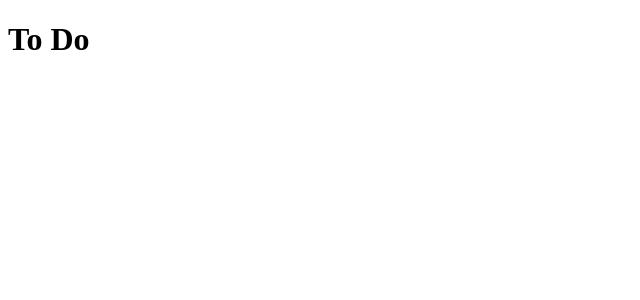
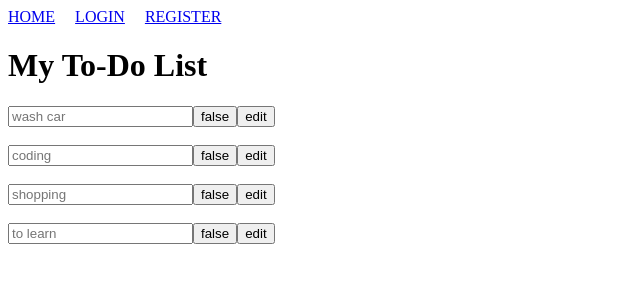
Before and after one commit to Manjunath-Gowdar/To-Do-App-deployment-experiment, a React (Create React App) app in the folder frontend/: page / in a window 1280 px wide. Shown: the top 300 px of the page, without its empty margins (0-640 px from the left). Built offline with nearby package versions, Linux system fonts and the light colour scheme.

Commit message:
implementing router

```diff
--- a/frontend/package.json
+++ b/frontend/package.json
@@ -8,6 +8,7 @@
     "@testing-library/user-event": "^13.5.0",
     "react": "^18.1.0",
     "react-dom": "^18.1.0",
+    "react-router-dom": "^6.3.0",
     "react-scripts": "5.0.1",
     "web-vitals": "^2.1.4"
   },
--- a/frontend/src/App.js
+++ b/frontend/src/App.js
@@ -1,10 +1,21 @@
 import React from 'react'
+import { BrowserRouter as Router, Route, Routes } from 'react-router-dom'
+import Header from './components/Header'
+import HomeScreen from './screens/HomeScreen'
 
 const App = () => {
   return (
-    <div className='App'>
-    <h1>To Do</h1>
-    </div>
+    <>
+      <Router>
+        <Header />
+        <main>
+          <Routes>
+            <Route path='/' element={<HomeScreen />} />
+            <Route path='/home' element={<HomeScreen />} />
+          </Routes>
+        </main>
+      </Router>
+    </>
   )
 }
 
--- /dev/null
+++ b/frontend/src/components/Header.js
@@ -0,0 +1,16 @@
+import React from 'react'
+import { Link } from "react-router-dom";
+
+const Header = () => {
+  return (
+    <header>
+      <nav>
+           <Link to='/home' style={{'padding-right':'20px'}}>HOME</Link>
+           <Link to='/login' style={{'padding-right':'20px'}}>LOGIN</Link>
+           <Link to='/register' style={{'padding-right':'20px'}}>REGISTER</Link>
+      </nav>
+    </header>
+  )
+}
+
+export default Header
--- /dev/null
+++ b/frontend/src/components/Todo.js
@@ -0,0 +1,20 @@
+import React from 'react'
+import { Link } from 'react-router-dom'
+
+const Todo = ({ todo }) => {
+  return (
+    <>
+      <form>
+        <input type='text' placeholder={todo.name} />
+        <Link to='/status'>
+          <button>{todo.status}</button>
+        </Link>
+        <Link to='/edit'>
+          <button>edit</button>
+        </Link>
+      </form>
+    </>
+  )
+}
+
+export default Todo
--- /dev/null
+++ b/frontend/src/screens/HomeScreen.js
@@ -0,0 +1,21 @@
+import React from 'react'
+import Todo from '../components/Todo'
+import todos from '../todos'
+
+
+const HomeScreen = () => {
+  return (
+    <>
+      <h1>My To-Do List</h1>
+
+      {todos.map((todo) => (
+        <span key={todo._id}>
+          <Todo todo={todo} />
+          <br />
+        </span>
+      ))}
+    </>
+  )
+}
+
+export default HomeScreen
--- /dev/null
+++ b/frontend/src/todos.js
@@ -0,0 +1,23 @@
+const todos = [
+  {
+    _id: '1',
+    name: 'wash car',
+    status: 'false',
+  },
+  {
+    _id: '2',
+    name: 'coding',
+    status: 'false',
+  },
+  {
+    _id: '3',
+    name: 'shopping',
+    status: 'false',
+  },
+  {
+    _id: '4',
+    name: 'to learn',
+    status: 'false',
+  },
+]
+ export default todos
```
Also changed, not shown: 1 other file (tests, documents, lock files or other folders).
